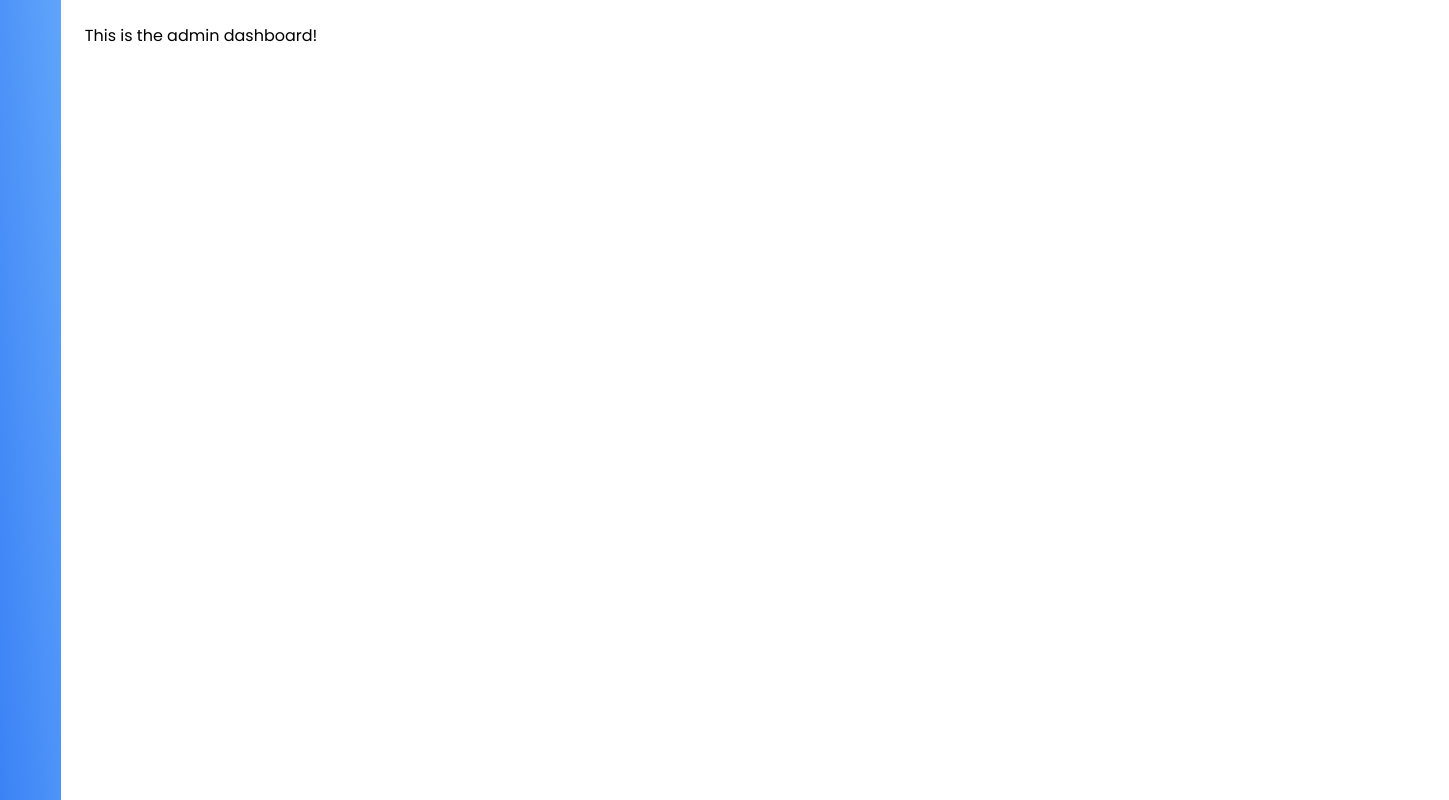
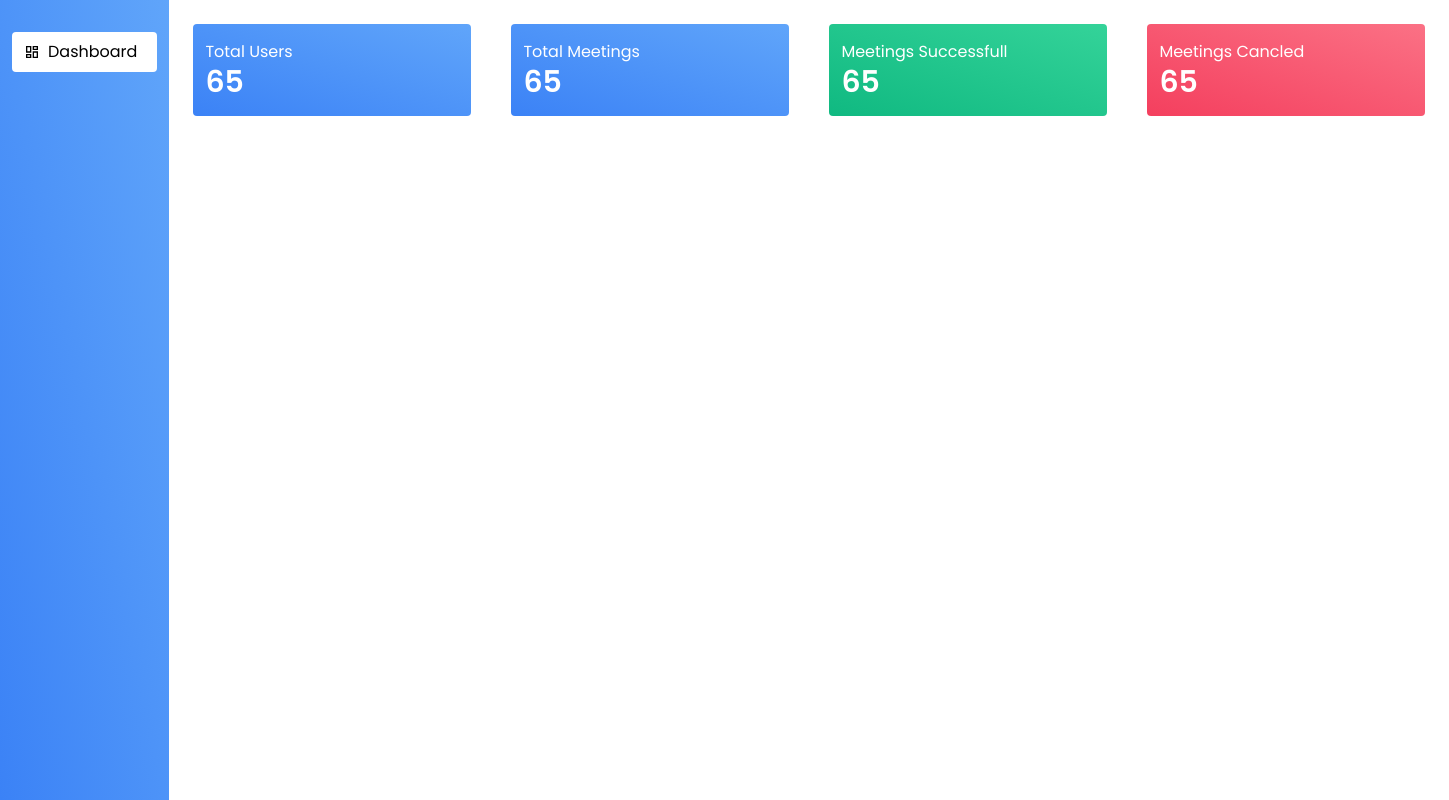
Before and after one commit to iftekhs/bookmeet, a React (Create React App) app: page /admin/dashboard in a window 1280 px wide. Shown: the whole page, 1449 px wide, since content can reach past the window. Built offline with nearby package versions, Linux system fonts and the light colour scheme; no server answers.

Commit message:
Added cards on AdminDashboard and installed axios

```diff
--- a/package.json
+++ b/package.json
@@ -6,6 +6,7 @@
     "@testing-library/jest-dom": "^5.16.5",
     "@testing-library/react": "^13.4.0",
     "@testing-library/user-event": "^13.5.0",
+    "axios": "^1.2.2",
     "firebase": "^9.15.0",
     "react": "^18.2.0",
     "react-dom": "^18.2.0",
--- a/src/Pages/Admin/AdminDashboard/AdminDashboard.js
+++ b/src/Pages/Admin/AdminDashboard/AdminDashboard.js
@@ -1,10 +1,30 @@
 import React from 'react';
 
 const AdminDashboard = () => {
+
+
+
   return (
-    <div>
-      <h2>This is the admin dashboard!</h2>
-    </div>
+    <section id="stat-cards">
+      <div className="flex gap-10">
+        <div className="w-72 bg-gradient-to-tr from-blue-500 to-blue-400 rounded px-3 py-4 text-white">
+          <h2 className="text-1xl">Total Users</h2>
+          <p className="text-3xl font-semibold">65</p>
+        </div>
+        <div className="w-72 bg-gradient-to-tr from-blue-500 to-blue-400 rounded px-3 py-4 text-white">
+          <h2 className="text-1xl">Total Meetings</h2>
+          <p className="text-3xl font-semibold">65</p>
+        </div>
+        <div className="w-72 bg-gradient-to-tr from-emerald-500 to-emerald-400 rounded px-3 py-4 text-white">
+          <h2 className="text-1xl">Meetings Successfull</h2>
+          <p className="text-3xl font-semibold">65</p>
+        </div>
+        <div className="w-72 bg-gradient-to-tr from-rose-500 to-rose-400 rounded px-3 py-4 text-white">
+          <h2 className="text-1xl">Meetings Cancled</h2>
+          <p className="text-3xl font-semibold">65</p>
+        </div>
+      </div>
+    </section>
   );
 };
 
--- a/src/Pages/Shared/Header/Header.js
+++ b/src/Pages/Shared/Header/Header.js
@@ -3,9 +3,12 @@ import { Link } from 'react-router-dom';
 import { AuthContext } from '../../../contexts/AuthProvider/AuthProvider';
 import LinkButton from '../LinkButton/LinkButton';
 import Avatar from '../../../images/avatar.svg';
+import useRole from '../../../hooks/useRole';
 
 const Header = () => {
   const { user, logOut } = useContext(AuthContext);
+  const [userRole] = useRole(user?.email);
+  console.log(userRole);
   return (
     <nav className="py-4 px-2 border fixed top-0 w-full bg-white">
       <div className="container mx-auto">
@@ -21,12 +24,14 @@ const Header = () => {
             <li className="hover:text-blue-400 transition-all">
               <Link to="/">Home</Link>
             </li>
-            {user && user.uid && (
-              <>
-                <li className="hover:text-blue-400 transition-all">
-                  <Link to="/">Dashboard</Link>
-                </li>
-              </>
+            {user && user.uid && userRole === 'admin' ? (
+              <li className="hover:text-blue-400 transition-all">
+                <Link to="/admin/dashboard">Dashboard</Link>
+              </li>
+            ) : (
+              <li className="hover:text-blue-400 transition-all">
+                <Link to="/my/dashboard">Dashboard</Link>
+              </li>
             )}
           </ul>
           {user && user.uid ? (
--- a/src/Pages/Shared/Sidebar/Sidebar.js
+++ b/src/Pages/Shared/Sidebar/Sidebar.js
@@ -1,7 +1,28 @@
 import React from 'react';
+import { NavLink } from 'react-router-dom';
+import { MdOutlineDashboard } from 'react-icons/md';
 
 const Sidebar = () => {
-  return <aside className="bg-gradient-to-tr from-blue-500 to-blue-400 w-16"></aside>;
+  const sidebarLinkStyles =
+    'text-white hover:bg-white hover:text-slate-900 transition-all py-2 pl-3 pr-5 rounded';
+
+  return (
+    <aside className="bg-gradient-to-tr from-blue-500 to-blue-400 py-8 px-3 w-64">
+      <div className="flex items-start flex-col gap-4">
+        <NavLink
+          end
+          className={({ isActive }) => {
+            const activeStyles = isActive ? 'bg-white text-slate-900' : '';
+            return activeStyles + sidebarLinkStyles;
+          }}
+          to="/admin/dashboard">
+          <div className="flex items-center justify-center gap-2 ">
+            <MdOutlineDashboard></MdOutlineDashboard> Dashboard
+          </div>
+        </NavLink>
+      </div>
+    </aside>
+  );
 };
 
 export default Sidebar;
--- a/src/Pages/SignUp/SignUp.js
+++ b/src/Pages/SignUp/SignUp.js
@@ -1,4 +1,4 @@
-import React, { useContext, useState } from 'react';
+import React, { useContext, useRef, useState } from 'react';
 import { GoogleAuthProvider } from 'firebase/auth';
 import { FaGoogle } from 'react-icons/fa';
 import { useNavigate } from 'react-router-dom';
@@ -10,6 +10,8 @@ const SignUp = () => {
   const [error, setError] = useState(null);
   const { createUser, providerLogin, trigger, setTrigger, updateUserProfile } =
     useContext(AuthContext);
+
+  const formRef = useRef();
 
   const navigate = useNavigate();
 
@@ -40,7 +42,6 @@ const SignUp = () => {
 
     createUser(email, password)
       .then((result) => {
-        form.reset();
         handleUpdateUserProfile(name, email, photoURL);
       })
       .catch((e) => setError(e.message));
@@ -71,6 +72,7 @@ const SignUp = () => {
       .then(() => {
         setAuthToken(currentUser)
           .then((data) => {
+            formRef.current.reset();
             setTrigger(!trigger);
             if (data.accessToken) {
               navigate('/');
@@ -84,7 +86,7 @@ const SignUp = () => {
     <section className="bg-gradient-to-tr from-blue-400 to-blue-500 px-2">
       <div className="mh-100  flex items-center justify-center">
         <div className="auth-form bg-white flex items-center justify-center flex-col w-full rounded p-4 max-w-2xl">
-          <form onSubmit={handleSubmit}>
+          <form ref={formRef} onSubmit={handleSubmit}>
             <h2 className="text-4xl text-center font-bold">
               Book
               <span className="text-blue-500">Meet</span>
--- /dev/null
+++ b/src/hooks/useRole.js
@@ -0,0 +1,26 @@
+import { useEffect, useState } from 'react';
+import { cl } from '../Helpers/Helpers';
+
+const useRole = (email) => {
+  const [userRole, setUserRole] = useState(null);
+  const [userRoleLoading, setUserRoleLoading] = useState(true);
+  useEffect(() => {
+    if (email) {
+      fetch(cl('/get/my-role'), {
+        headers: {
+          authorization: `Bearer ` + localStorage.getItem('token-' + process.env.REACT_APP_NAME),
+        },
+      })
+        .then((res) => res.json())
+        .then((data) => {
+          if (data.role) {
+            setUserRole(data.role);
+          }
+          setUserRoleLoading(false);
+        });
+    }
+  }, [email]);
+  return [userRole, userRoleLoading];
+};
+
+export default useRole;
```
Also changed, not shown: 1 other file (tests, documents, lock files or other folders).
